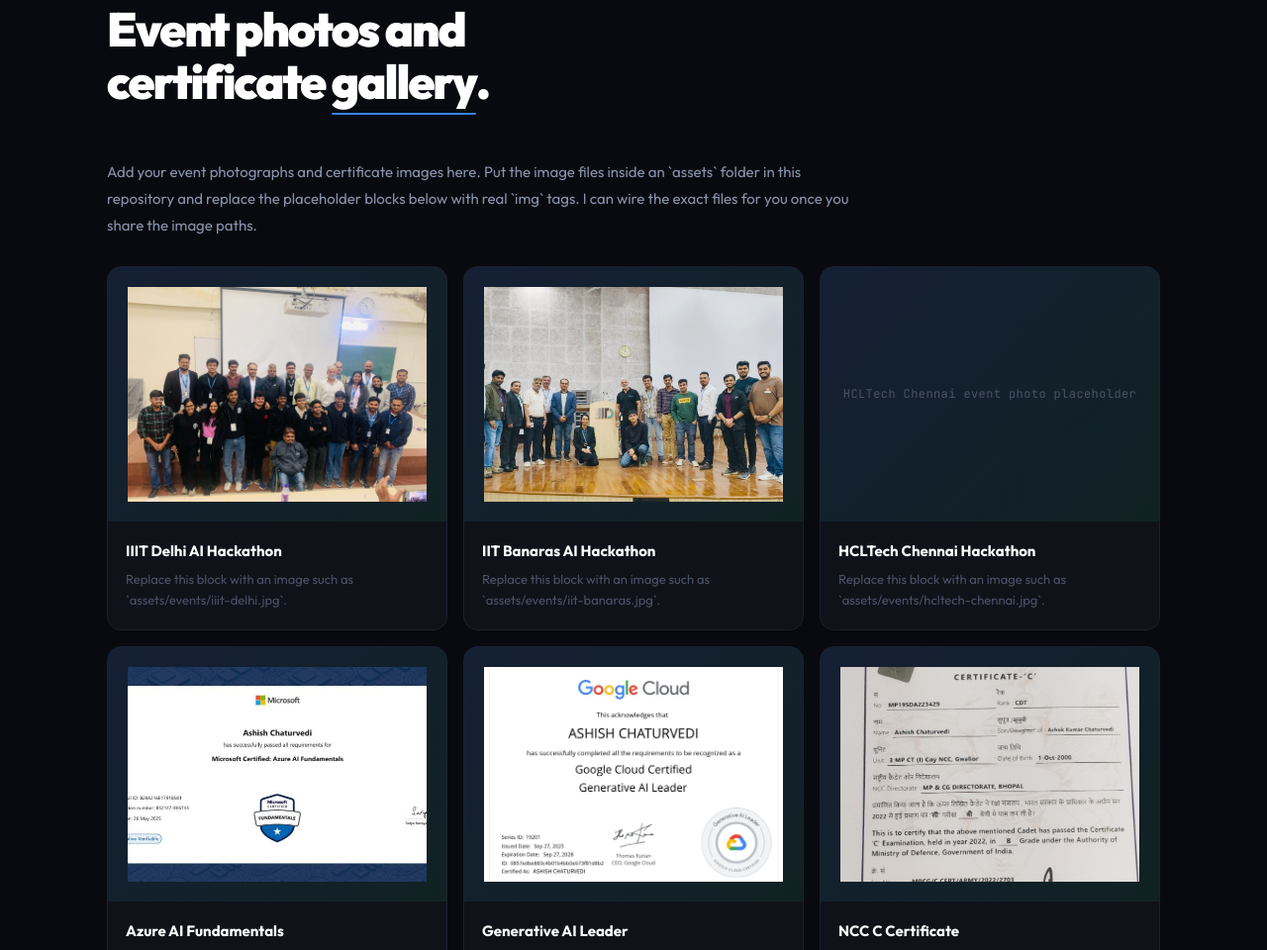
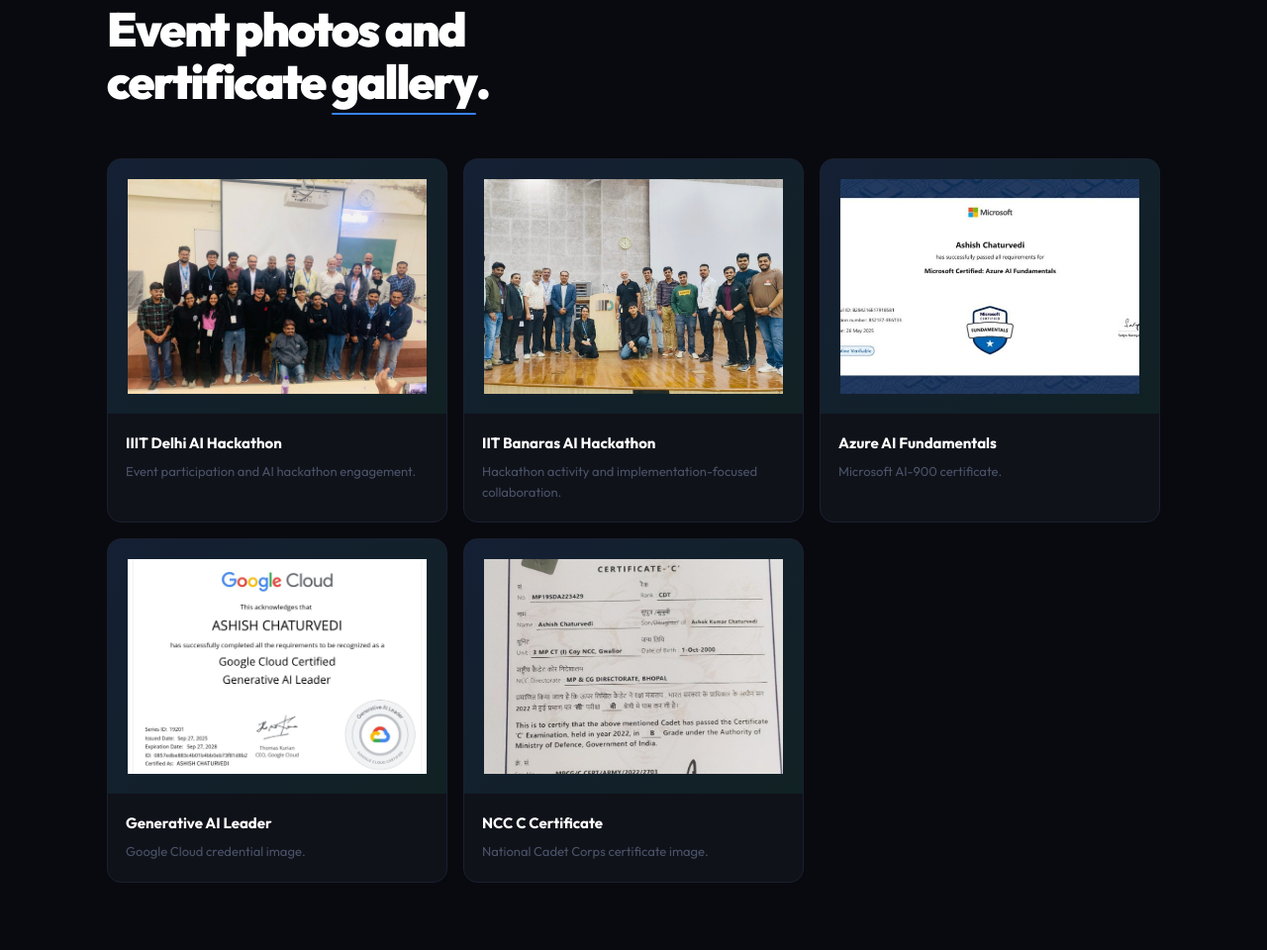
Before and after one commit to ASHTOW2102/ASHTOW2102.github.io, a plain HTML site: page index.html in a window 1280 px wide. Shown: the part 2955-3915 px from the top of the page at 99% size. Drawn offline with Linux system fonts and the light colour scheme.

Commit message:
Clean gallery placeholder text

```diff
--- a/index.html
+++ b/index.html
@@ -549,27 +549,19 @@
 <div class="wrap" style="padding-top:90px;padding-bottom:90px;">
   <div class="sec-label reveal">Visual Proof</div>
   <h2 class="sec-h2 reveal">Event photos and<br>certificate <em>gallery</em>.</h2>
-  <p class="gallery-intro reveal">Add your event photographs and certificate images here. Put the image files inside an `assets` folder in this repository and replace the placeholder blocks below with real `img` tags. I can wire the exact files for you once you share the image paths.</p>
   <div class="gallery-grid">
     <div class="gallery-card reveal">
       <div class="gallery-media"><img src="assets/events/iiit-delhi.jpg" alt="IIIT Delhi AI hackathon event"/></div>
       <div class="gallery-copy">
         <div class="gallery-title">IIIT Delhi AI Hackathon</div>
-        <div class="gallery-note">Replace this block with an image such as `assets/events/iiit-delhi.jpg`.</div>
+        <div class="gallery-note">Event participation and AI hackathon engagement.</div>
       </div>
     </div>
     <div class="gallery-card reveal reveal-d1">
       <div class="gallery-media"><img src="assets/events/iit-banaras.jpg" alt="IIT Banaras AI hackathon event"/></div>
       <div class="gallery-copy">
         <div class="gallery-title">IIT Banaras AI Hackathon</div>
-        <div class="gallery-note">Replace this block with an image such as `assets/events/iit-banaras.jpg`.</div>
-      </div>
-    </div>
-    <div class="gallery-card reveal reveal-d2">
-      <div class="gallery-media">HCLTech Chennai event photo placeholder</div>
-      <div class="gallery-copy">
-        <div class="gallery-title">HCLTech Chennai Hackathon</div>
-        <div class="gallery-note">Replace this block with an image such as `assets/events/hcltech-chennai.jpg`.</div>
+        <div class="gallery-note">Hackathon activity and implementation-focused collaboration.</div>
       </div>
     </div>
     <div class="gallery-card reveal">
```
